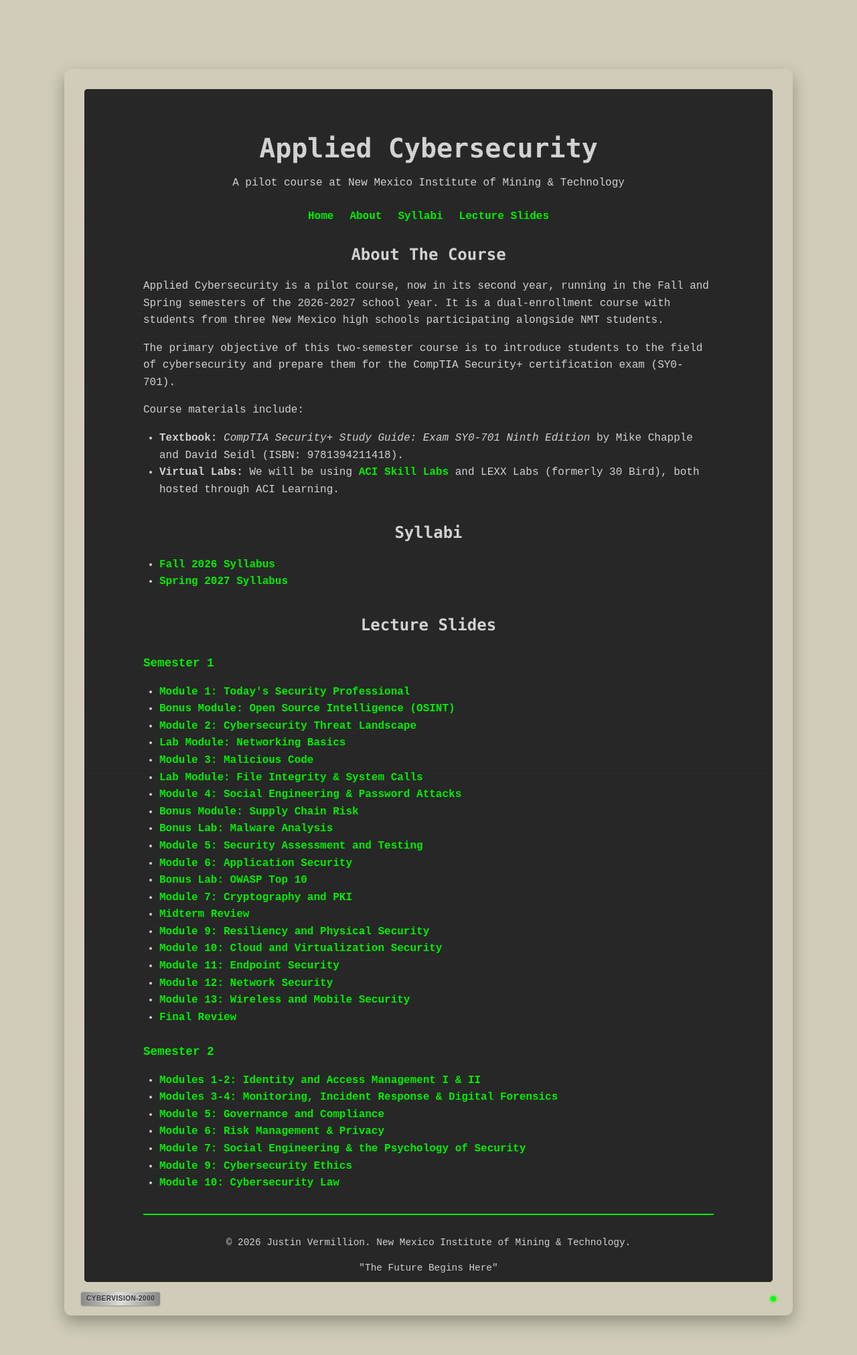
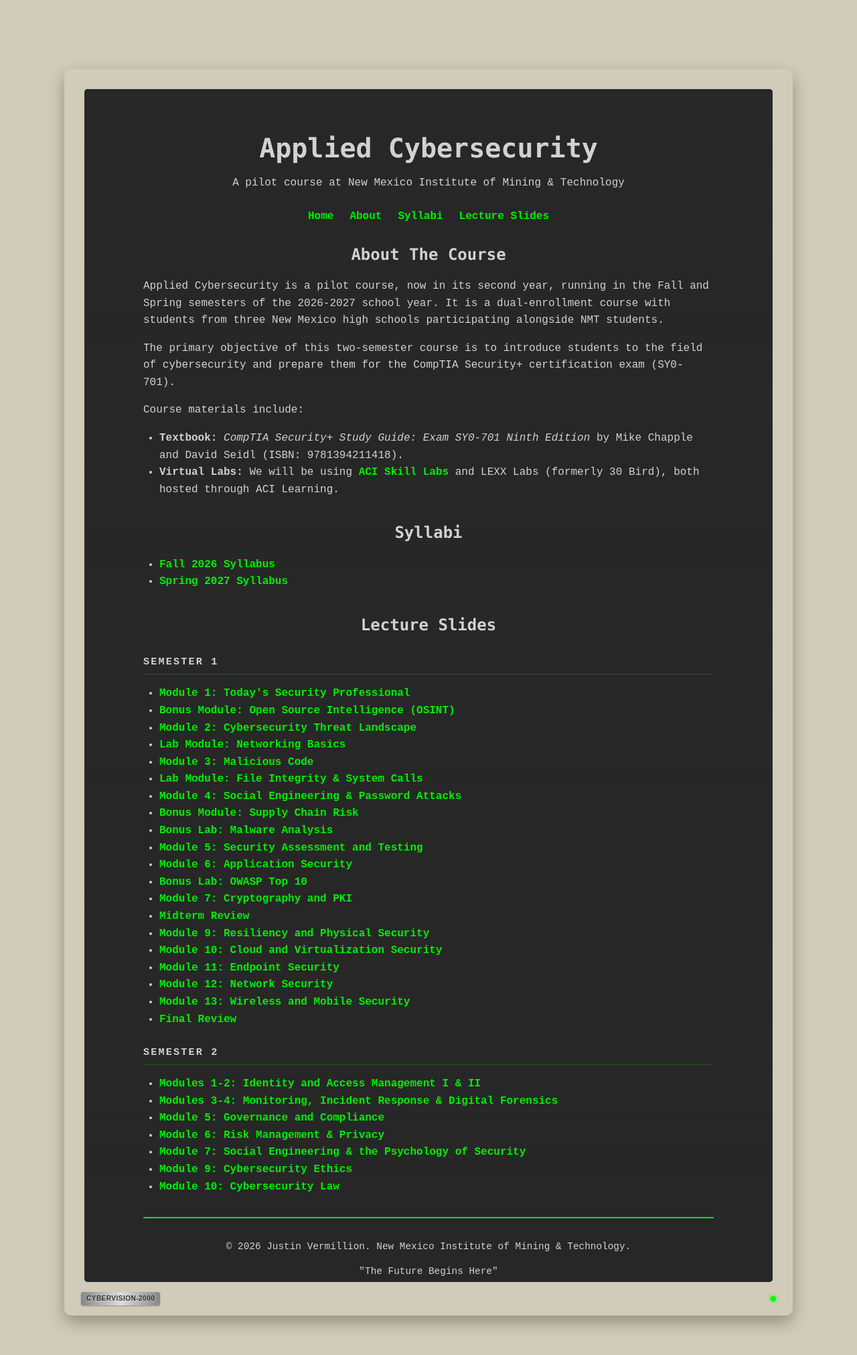
Before and after one commit to vermi/vermi.github.io, a Jekyll site: the page academic/applied/index.html, which Jekyll copies as it is, in a window 1280 px wide. Shown: the top 2023 px of the page at 67% size. Built offline with Jekyll 4.4.1, drawn with Linux system fonts in a browser that asks for light colours; some web fonts are replaced.

Commit message:
Distinguish semester headers from link styling

```diff
--- a/academic/applied/index.html
+++ b/academic/applied/index.html
@@ -185,9 +185,13 @@
     }
     main h3 {
       margin-top: 1.5rem;
-      margin-bottom: 0.5rem;
-      font-size: 1.1rem;
-      color: var(--accent-color);
+      margin-bottom: 0.75rem;
+      font-size: 0.95rem;
+      color: var(--text-color);
+      text-transform: uppercase;
+      letter-spacing: 0.14em;
+      border-bottom: 1px solid rgba(0, 255, 0, 0.25);
+      padding-bottom: 0.35rem;
     }
     ul {
       list-style-type: disc;
```
